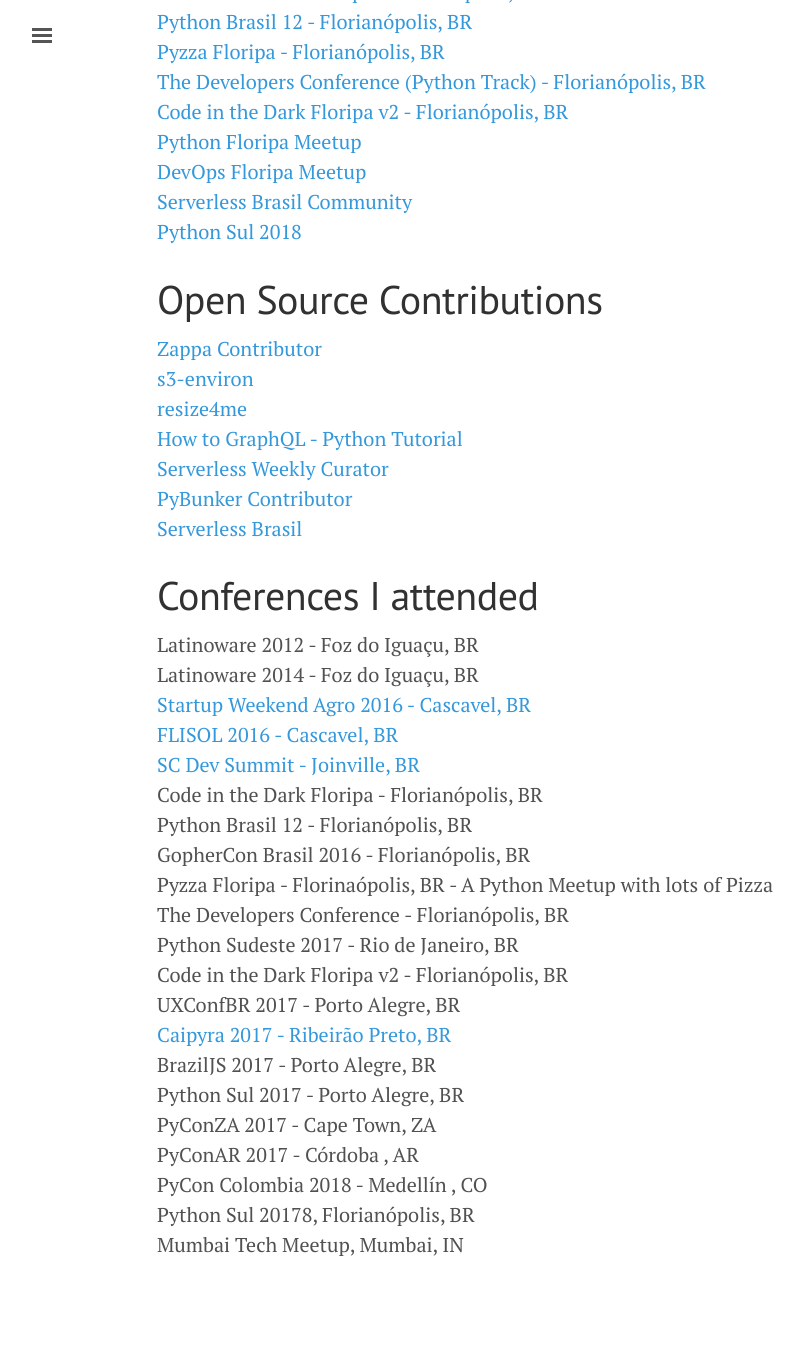
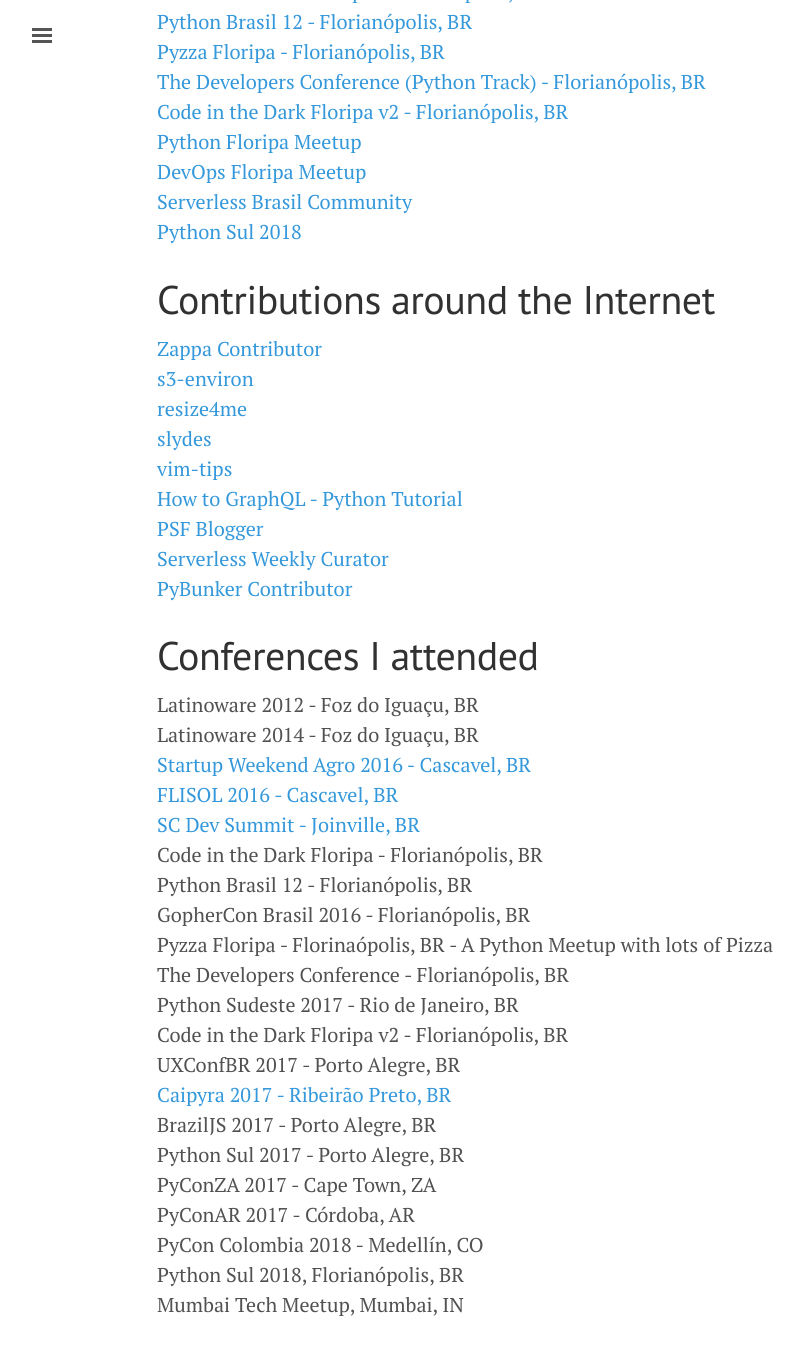
Before and after one commit to jonatasbaldin/jonatasbaldin.github.io, a Jekyll site: the page built from community.md, in a window 1280 px wide and 1400 px high, scrolled down 769 px. Shown: the top 1355 px of the window, without its empty margins (3-807 px from the left). Built offline with Jekyll 4.4.1, drawn with Linux system fonts in a browser that asks for light colours; nearby versions of some CDN libraries.

Commit message:
Update community

```diff
--- a/community.md
+++ b/community.md
@@ -27,17 +27,19 @@
 [Code in the Dark Floripa v2 - Florianópolis, BR](http://floripa.codeinthedark.com.br/)
 [Python Floripa Meetup](https://www.meetup.com/Floripa-Python-Meetup/)
 [DevOps Floripa Meetup](https://www.meetup.com/DevOps-Florianopolis/)
-[Serverless Brasil Community](https://serverlessbrasil.org)
+[Serverless Brasil Community](https://t.me/serverlessbrasil)
 [Python Sul 2018](https://pythonsul.org)
 
-# Open Source Contributions
+# Contributions around the Internet
 [Zappa Contributor](https://github.com/Miserlou/Zappa)
 [s3-environ](https://github.com/jonatasbaldin/s3-environ)
 [resize4me](https://github.com/jonatasbaldin/resize4me)
+[slydes](https://github.com/jonatasbaldin/slydes)
+[vim-tips](https://github.com/jonatasbaldin/vim-tips)
 [How to GraphQL - Python Tutorial](https://www.howtographql.com/graphql-python/0-introduction/)
+[PSF Blogger](http://pyfound.blogspot.com/)
 [Serverless Weekly Curator](http://eepurl.com/cUU8sD)
 [PyBunker Contributor](http://www.pybunker.com.br/)
-[Serverless Brasil](https://serverlessbrasil.org)
 
 # Conferences I attended
 Latinoware 2012 - Foz do Iguaçu, BR
@@ -57,7 +59,7 @@
 BrazilJS 2017 - Porto Alegre, BR
 Python Sul 2017 - Porto Alegre, BR
 PyConZA 2017 - Cape Town, ZA
-PyConAR 2017 - Córdoba , AR
-PyCon Colombia 2018 - Medellín , CO
-Python Sul 20178, Florianópolis, BR
+PyConAR 2017 - Córdoba, AR
+PyCon Colombia 2018 - Medellín, CO
+Python Sul 2018, Florianópolis, BR
 Mumbai Tech Meetup, Mumbai, IN
```
